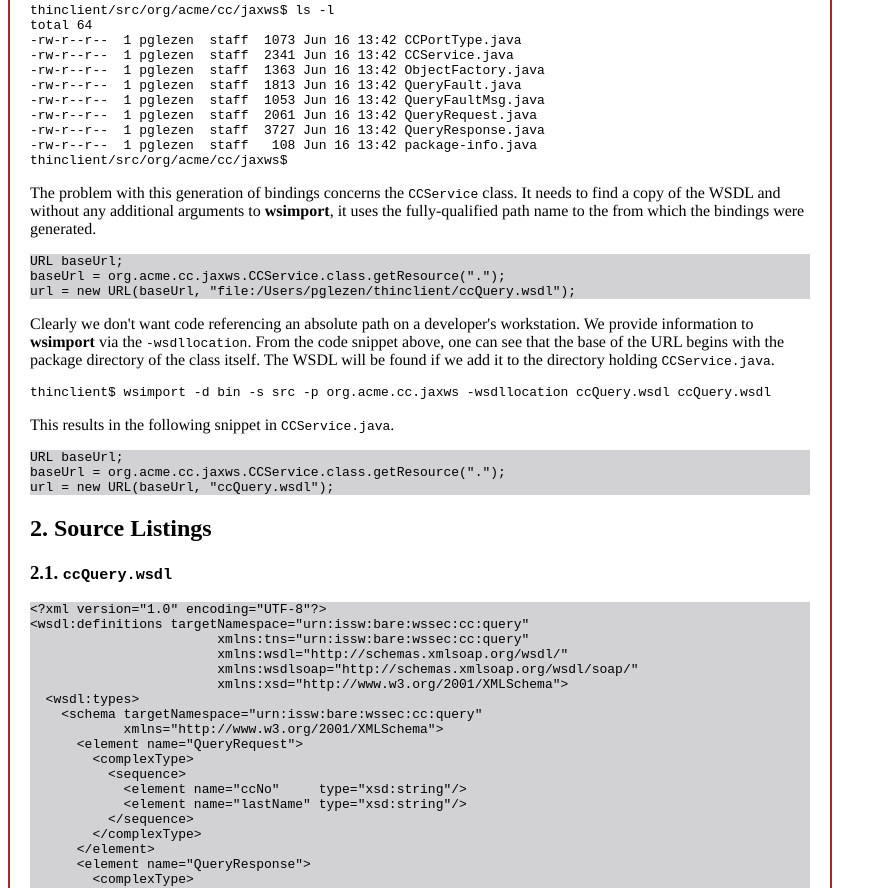
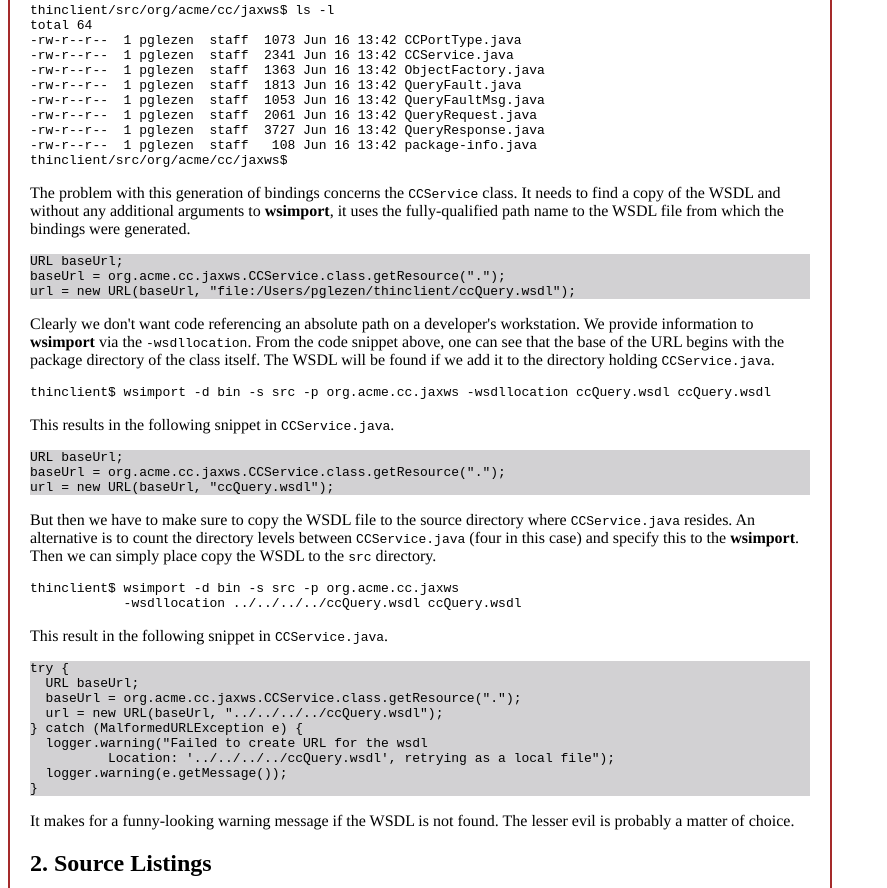
Before and after one commit to pglezen/was-config, a plain HTML site: page html/jaxws.html in a window 1280 px wide. Shown: the part 2021-2909 px from the top of the page, without its empty margins (0-887 px from the left). Drawn offline with Linux system fonts and the light colour scheme.

Commit message:
Completed wsimport section.

```diff
--- a/html/jaxws.html
+++ b/html/jaxws.html
@@ -12,7 +12,7 @@ body { background-image: url('images/draft.png');
       </p><p>
         This document is a member of the Bare Series of WAS
         topics distributed in both stand-alone and in collection form.
-      </p></div></div></div><hr></div><div class="toc"><p><b>Table of Contents</b></p><dl><dt><span class="section"><a href="#sec.chap1">1. Bare JAX-WS Web Services</a></span></dt><dd><dl><dt><span class="section"><a href="#sec.jaxws.clients">1.1. JAX-WS Clients</a></span></dt></dl></dd><dt><span class="section"><a href="#sec.listings">2. Source Listings</a></span></dt><dd><dl><dt><span class="section"><a href="#sec.listings.ccQuery.wsdl">2.1. <code class="filename">ccQuery.wsdl</code></a></span></dt></dl></dd><dt><span class="section"><a href="#N100ED">3. References</a></span></dt></dl></div><div class="section"><div class="titlepage"><div><div><h2 class="title" style="clear: both"><a name="sec.chap1"></a>1.&nbsp;Bare JAX-WS Web Services</h2></div></div></div><div class="section"><div class="titlepage"><div><div><h3 class="title"><a name="sec.jaxws.clients"></a>1.1.&nbsp;JAX-WS Clients</h3></div></div></div><p>
+      </p></div></div></div><hr></div><div class="toc"><p><b>Table of Contents</b></p><dl><dt><span class="section"><a href="#sec.chap1">1. Bare JAX-WS Web Services</a></span></dt><dd><dl><dt><span class="section"><a href="#sec.jaxws.clients">1.1. JAX-WS Clients</a></span></dt></dl></dd><dt><span class="section"><a href="#sec.listings">2. Source Listings</a></span></dt><dd><dl><dt><span class="section"><a href="#sec.listings.ccQuery.wsdl">2.1. <code class="filename">ccQuery.wsdl</code></a></span></dt></dl></dd><dt><span class="section"><a href="#N10105">3. References</a></span></dt></dl></div><div class="section"><div class="titlepage"><div><div><h2 class="title" style="clear: both"><a name="sec.chap1"></a>1.&nbsp;Bare JAX-WS Web Services</h2></div></div></div><div class="section"><div class="titlepage"><div><div><h3 class="title"><a name="sec.jaxws.clients"></a>1.1.&nbsp;JAX-WS Clients</h3></div></div></div><p>
 <span class="bold"><strong>J</strong></span>ava
 <span class="bold"><strong>A</strong></span>PI for
 <span class="bold"><strong>X</strong></span>ML -
@@ -126,7 +126,7 @@ thinclient/src/org/acme/cc/jaxws$
 The problem with this generation of bindings concerns the
 <code class="classname">CCService</code> class.  It needs to find a copy of the WSDL and
 without any additional arguments to <span class="command"><strong>wsimport</strong></span>, it uses the
-fully-qualified path name to the from which the bindings were generated.
+fully-qualified path name to the WSDL file from which the bindings were generated.
 
 </p><pre class="programlisting">URL baseUrl;
 baseUrl = org.acme.cc.jaxws.CCService.class.getResource(".");
@@ -150,7 +150,26 @@ This results in the following snippet in <code class="filename">CCService.java</
 baseUrl = org.acme.cc.jaxws.CCService.class.getResource(".");
 url = new URL(baseUrl, "ccQuery.wsdl");
 </pre><p>
-
+</p><p>
+But then we have to make sure to copy the WSDL file to the source directory
+where <code class="filename">CCService.java</code> resides.  An alternative is to count
+the directory levels between <code class="filename">CCService.java</code> (four in this case)
+and specify this to the <span class="command"><strong>wsimport</strong></span>.  Then we can simply place
+copy the WSDL to the <code class="filename">src</code> directory.
+</p><pre class="screen">thinclient$ wsimport -d bin -s src -p org.acme.cc.jaxws
+            -wsdllocation ../../../../ccQuery.wsdl ccQuery.wsdl</pre><p>
+This result in the following snippet in <code class="filename">CCService.java</code>.
+</p><pre class="programlisting">try {
+  URL baseUrl;
+  baseUrl = org.acme.cc.jaxws.CCService.class.getResource(".");
+  url = new URL(baseUrl, "../../../../ccQuery.wsdl");
+} catch (MalformedURLException e) {
+  logger.warning("Failed to create URL for the wsdl
+          Location: '../../../../ccQuery.wsdl', retrying as a local file");
+  logger.warning(e.getMessage());
+}</pre><p>
+It makes for a funny-looking warning message if the WSDL is not found.
+The lesser evil is probably a matter of choice.
 </p></div></div><div class="section"><div class="titlepage"><div><div><h2 class="title" style="clear: both"><a name="sec.listings"></a>2.&nbsp;Source Listings</h2></div></div></div><div class="section"><div class="titlepage"><div><div><h3 class="title"><a name="sec.listings.ccQuery.wsdl"></a>2.1.&nbsp;<code class="filename">ccQuery.wsdl</code></h3></div></div></div><pre class="programlisting">&lt;?xml version="1.0" encoding="UTF-8"?&gt;
 &lt;wsdl:definitions targetNamespace="urn:issw:bare:wssec:cc:query"
                         xmlns:tns="urn:issw:bare:wssec:cc:query"
@@ -235,7 +254,7 @@ url = new URL(baseUrl, "ccQuery.wsdl");
     &lt;/wsdl:port&gt;
   &lt;/wsdl:service&gt;
 &lt;/wsdl:definitions&gt;
-</pre></div></div><div class="section"><div class="titlepage"><div><div><h2 class="title" style="clear: both"><a name="N100ED"></a>3.&nbsp;References</h2></div></div></div><div class="bibliolist"><div class="bibliomixed"><a name="ref.WASInfoCenter"></a><p class="bibliomixed">[1]
+</pre></div></div><div class="section"><div class="titlepage"><div><div><h2 class="title" style="clear: both"><a name="N10105"></a>3.&nbsp;References</h2></div></div></div><div class="bibliolist"><div class="bibliomixed"><a name="ref.WASInfoCenter"></a><p class="bibliomixed">[1]
     <span class="title">WAS 8.0 Info Center</span>,
     <span class="author"><span class="orgname">IBM</span></span>.
     Online:
```
Also changed, not shown: index.html (+1 -1 lines), 2 other files.
